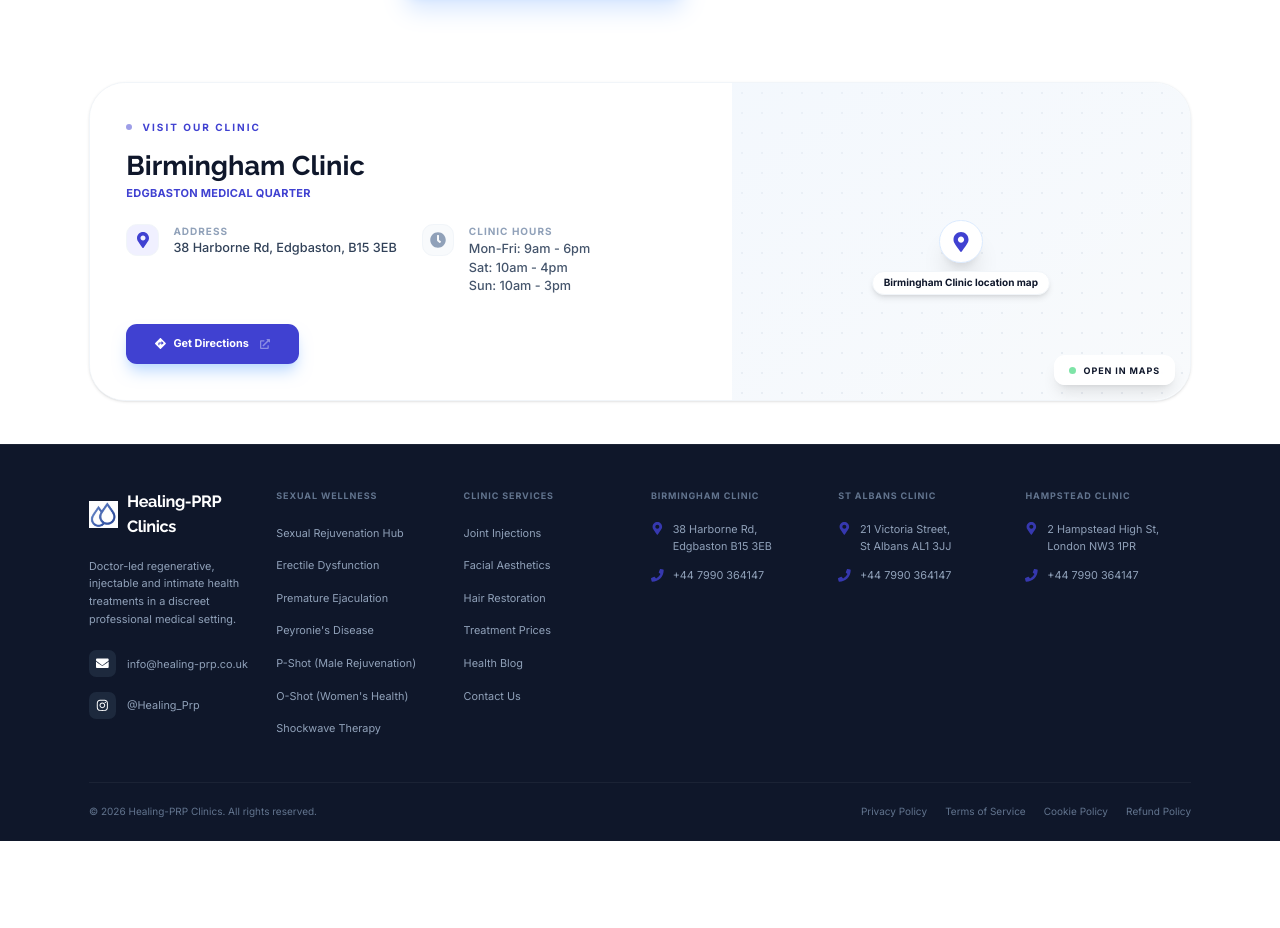
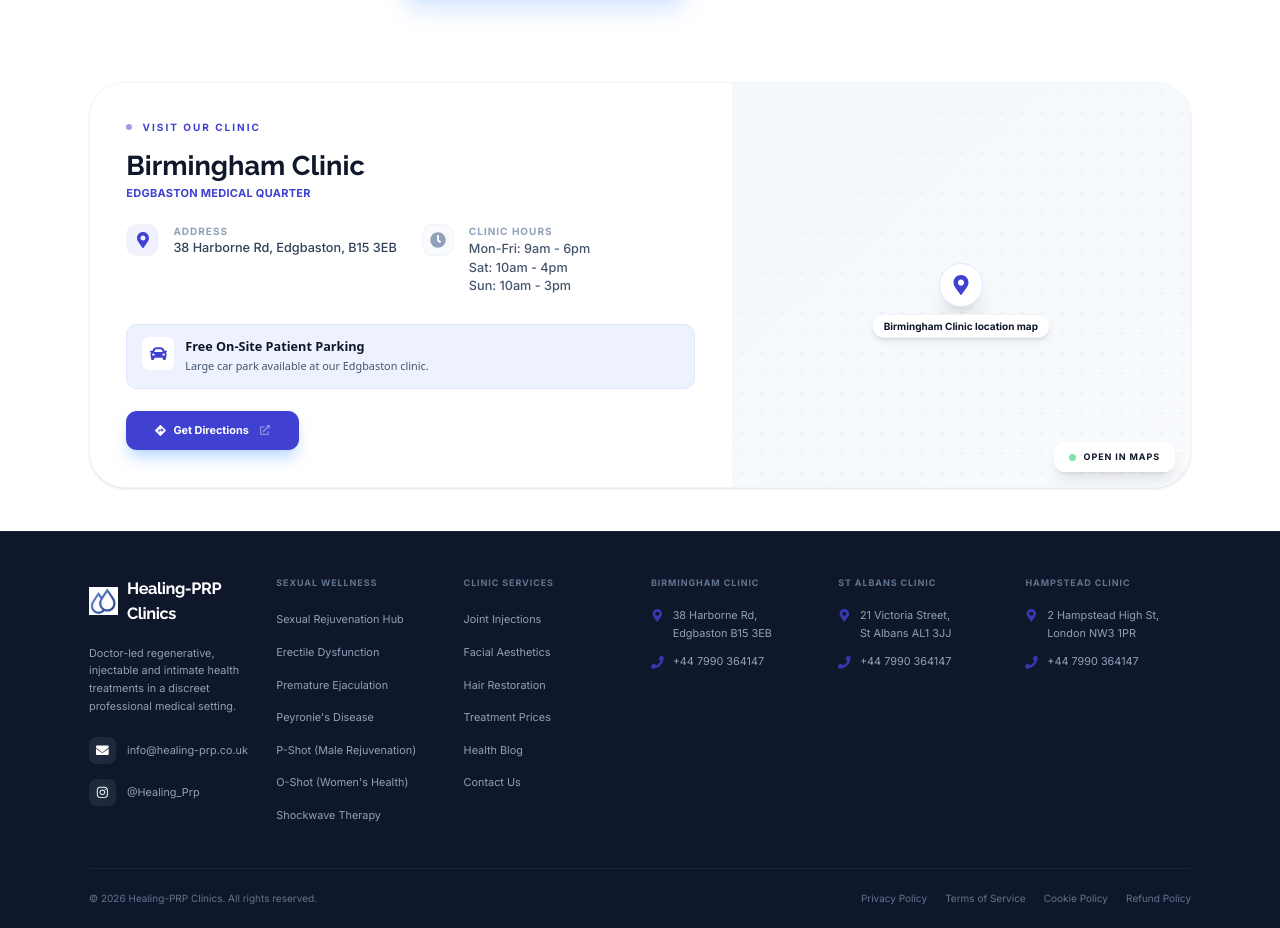
Before and after one commit to binithekid/Healing-PRP-Clinics-Preview, a Next.js app: page /birmingham/o-shot in a window 1280 px wide. Shown: the part 7220-8148 px from the top of the page. Before the commit the page ends 8061 px from the top, so only its background shows below. Built offline with nearby package versions, Linux system fonts and the light colour scheme.

Commit message:
Add car icon and parking information for Birmingham

```diff
--- a/src/components/LocationSection.tsx
+++ b/src/components/LocationSection.tsx
@@ -1,6 +1,6 @@
 "use client";
 
-import { FaMapMarkerAlt, FaDirections, FaClock, FaExternalLinkAlt } from "react-icons/fa";
+import { FaMapMarkerAlt, FaDirections, FaClock, FaExternalLinkAlt, FaCar } from "react-icons/fa";
 import { usePathname } from "next/navigation";
 import { motion } from "framer-motion";
 
@@ -87,6 +87,21 @@ export default function LocationSection() {
                 </div>
               </div>
 
+              {/* Birmingham only: practical patient travel information */}
+              {isBirmingham && (
+                <div className="mb-6 flex items-start gap-3 rounded-xl border border-indigo-100 bg-indigo-50 px-4 py-3.5">
+                  <div className="flex h-9 w-9 shrink-0 items-center justify-center rounded-lg bg-white text-[#4041d1]">
+                    <FaCar size={17} aria-hidden="true" />
+                  </div>
+                  <div>
+                    <p className="text-sm font-bold text-slate-900">Free On-Site Patient Parking</p>
+                    <p className="mt-0.5 text-xs leading-relaxed text-slate-600">
+                      Large car park available at our Edgbaston clinic.
+                    </p>
+                  </div>
+                </div>
+              )}
+
               <a
                 href={clinic.mapLink}
                 target="_blank"
```
Lines whose indentation alone changed are shown as unchanged.
